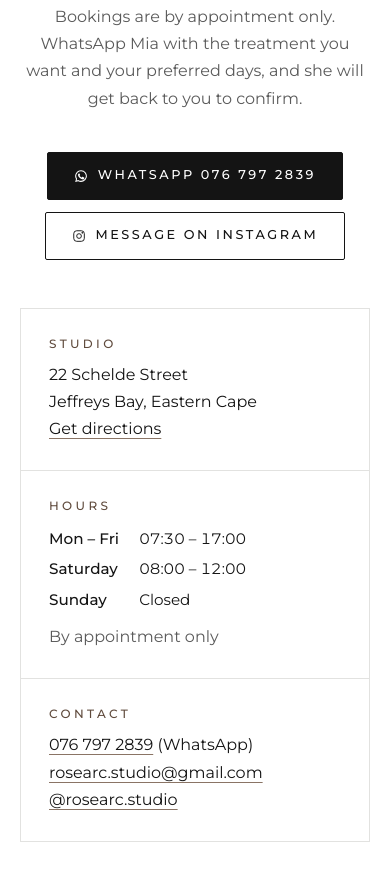
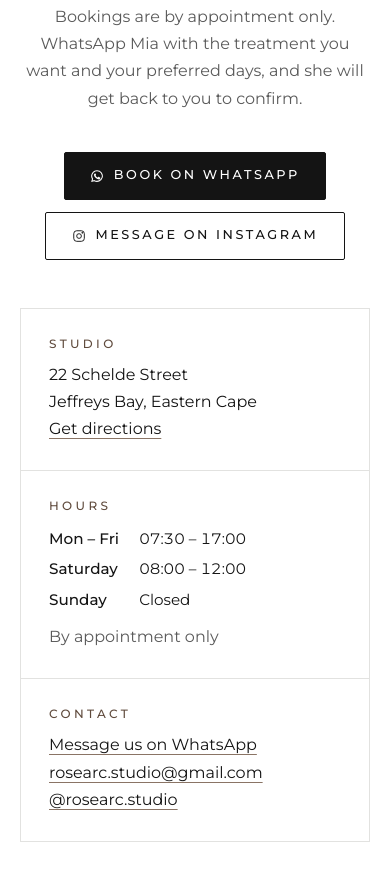
Before and after one commit to rosearcstudio/rose-arc-studio, a plain HTML site: page public/index.html in a window 390 px wide. Shown: the part 8729-9604 px from the top of the page. Drawn offline with Linux system fonts and the light colour scheme.

Commit message:
Hide phone number text; use WhatsApp buttons instead
Co-Authored-By: Claude Opus 5.5 <noreply@anthropic.com>
Claude-Session: https://claude.ai/code/session_01NMVzBwdXMGVgGqipLVfVEa

```diff
--- a/public/index.html
+++ b/public/index.html
@@ -426,7 +426,7 @@
         <div class="book__actions">
           <a class="btn" href="https://wa.me/27767972839?text=Hi%20Mia%2C%20I%27d%20like%20to%20book%20an%20appointment." target="_blank" rel="noopener">
             <svg viewBox="0 0 24 24" aria-hidden="true" fill="currentColor"><path d="M12 2a10 10 0 0 0-8.6 15.1L2 22l5-1.3A10 10 0 1 0 12 2Zm0 18.2a8.2 8.2 0 0 1-4.2-1.2l-.3-.2-3 .8.8-2.9-.2-.3A8.2 8.2 0 1 1 12 20.2Zm4.5-6.1c-.2-.1-1.5-.7-1.7-.8-.2-.1-.4-.1-.6.1l-.8 1c-.1.2-.3.2-.5.1a6.7 6.7 0 0 1-3.3-2.9c-.3-.4.2-.4.7-1.3.1-.2 0-.3 0-.4l-.8-1.8c-.2-.5-.4-.4-.6-.4h-.5a1 1 0 0 0-.7.3 3 3 0 0 0-.9 2.2 5.2 5.2 0 0 0 1.1 2.8 11.9 11.9 0 0 0 4.6 4c1.7.7 2.4.8 3.2.7a2.8 2.8 0 0 0 1.8-1.3 2.3 2.3 0 0 0 .2-1.3c-.1-.1-.3-.2-.5-.3Z"/></svg>
-            WhatsApp 076 797 2839
+            Book on WhatsApp
           </a>
           <a class="btn btn--ghost" href="https://ig.me/m/rosearc.studio" target="_blank" rel="noopener">
             <svg viewBox="0 0 24 24" aria-hidden="true" fill="none" stroke="currentColor" stroke-width="1.6"><rect x="3" y="3" width="18" height="18" rx="5"/><circle cx="12" cy="12" r="4"/><circle cx="17.5" cy="6.5" r=".8" fill="currentColor"/></svg>
@@ -450,7 +450,7 @@
           </div>
           <div class="book__item">
             <h3>Contact</h3>
-            <p><a href="https://wa.me/27767972839" target="_blank" rel="noopener">076 797 2839</a> (WhatsApp)</p>
+            <p><a href="https://wa.me/27767972839" target="_blank" rel="noopener">Message us on WhatsApp</a></p>
             <p><a href="mailto:rosearc.studio@gmail.com">rosearc.studio@gmail.com</a></p>
             <p><a href="https://www.instagram.com/rosearc.studio/" target="_blank" rel="noopener">@rosearc.studio</a></p>
           </div>
@@ -495,7 +495,7 @@
       <div>
         <h2>Connect</h2>
         <ul>
-          <li><a href="https://wa.me/27767972839" target="_blank" rel="noopener">WhatsApp 076 797 2839</a></li>
+          <li><a href="https://wa.me/27767972839" target="_blank" rel="noopener">WhatsApp us</a></li>
           <li><a href="mailto:rosearc.studio@gmail.com">rosearc.studio@gmail.com</a></li>
           <li><a href="https://www.instagram.com/rosearc.studio/" target="_blank" rel="noopener">Instagram</a></li>
           <li><a href="#policy">Booking policy</a></li>
```
Also changed, not shown: public/404.html (+1 -1 lines), public/privacy.html (+2 -2 lines), 2 other files.
